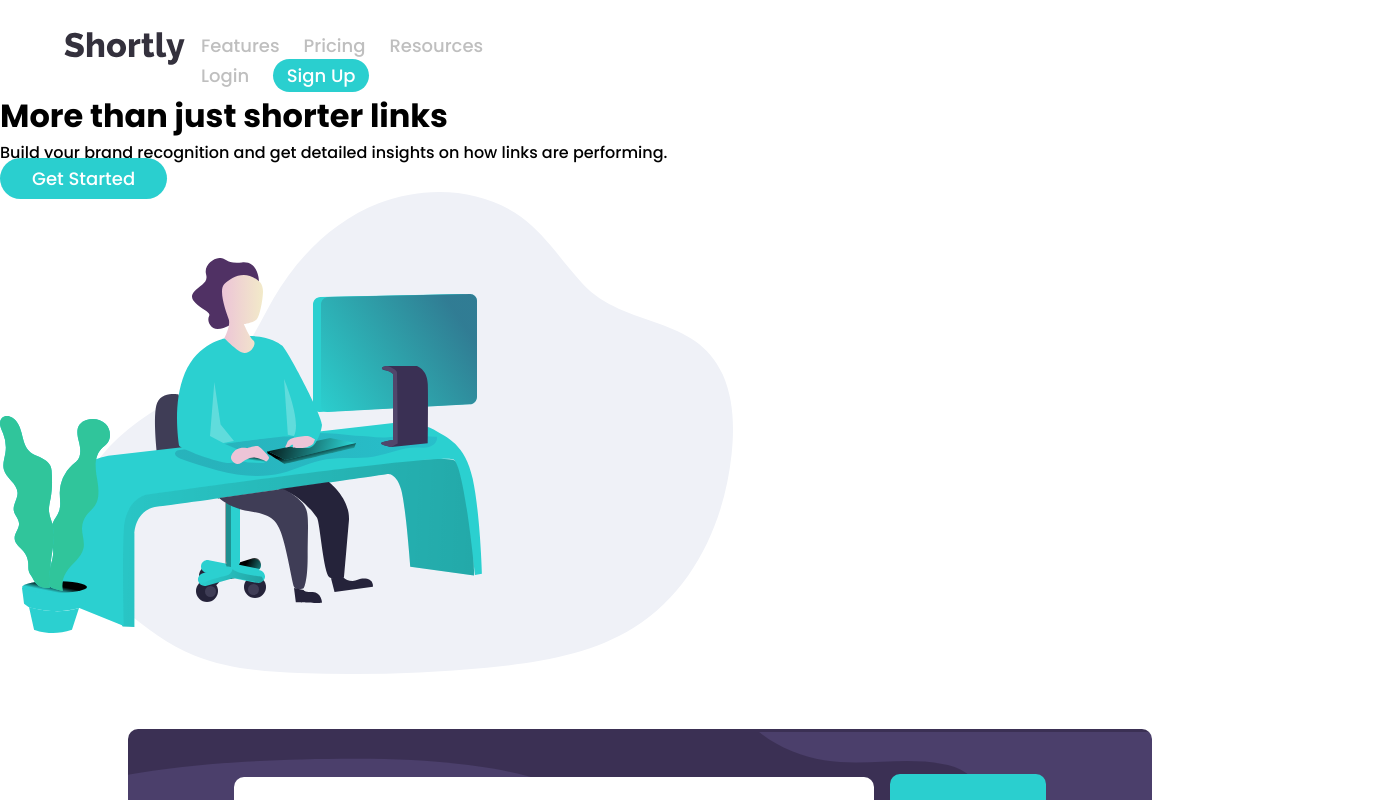
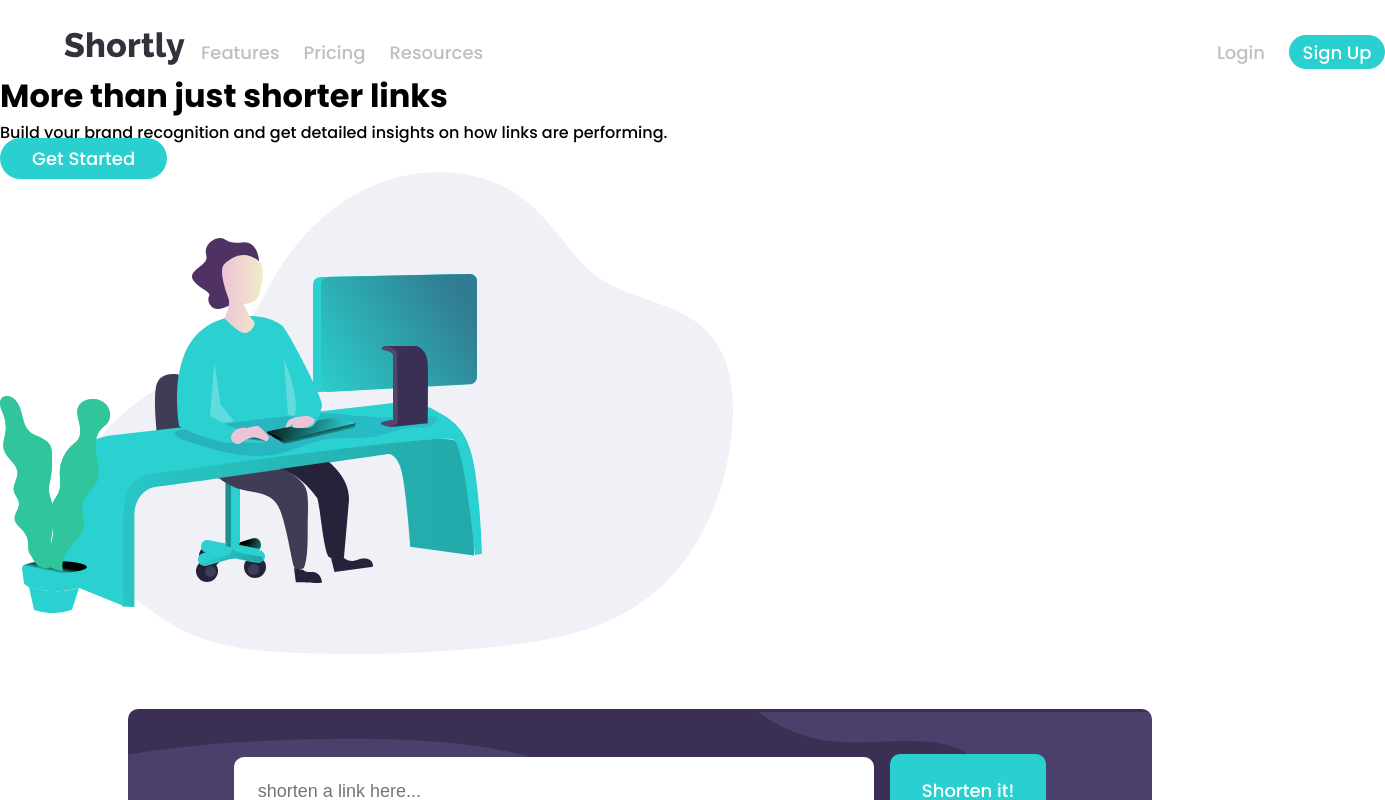
Before and after one commit to TalabiDele/Shortly-url-shortener, a React (Create React App) app: page / in a window 1280 px wide. Shown: the top 800 px of the page, 1385 px wide, since content can reach past the window. Built offline with nearby package versions, Linux system fonts and the light colour scheme.

Commit message:
Active properties added

```diff
--- a/src/components/Footer/Style.js
+++ b/src/components/Footer/Style.js
@@ -19,10 +19,17 @@ export const FooterStyle = Styled.footer`
 
   a {
     color: hsl(0, 0%, 75%);
+    transition: all 0.2s ease-in-out;
+
+      &:hover {
+      color: hsl(180, 66%, 49%);
+      transition: all 0.2s ease-in-out;
+    }
   }
 
   img {
     margin: 0 1rem;
+    transition: all 0.2s ease-in-out;
   }
 
   @media (max-width: 375px) {
--- a/src/components/Navbar/NavStyles.js
+++ b/src/components/Navbar/NavStyles.js
@@ -17,6 +17,12 @@ export const NavFlex = styled.div`
   a {
     color: hsl(0, 0%, 75%);
     font-size: 18px;
+    transition: all 0.2s ease-in-out;
+
+    &:hover {
+      color: #000000;
+      transition: all 0.2s ease-in-out;
+    }
   }
 
   @media (max-width: 375px) {
@@ -75,6 +81,10 @@ export const MobileFlex = styled.div`
 `;
 
 export const MobileMenu = styled.div`
+  display: flex;
+  justify-content: space-between;
+  width: 75rem;
+
   @media (max-width: 375px) {
     flex-direction: column;
     position: absolute;
@@ -89,7 +99,9 @@ export const MobileMenu = styled.div`
     right: 0;
     left: 0;
     border-radius: 15px;
+    height: ${({ isOpen }) => (isOpen ? "21rem" : "0rem")};
     opacity: ${({ isOpen }) => (isOpen ? "1" : "0")};
     transition: all 0.3s ease-in;
+    overflow: hidden;
   }
 `;
--- a/src/components/Navbar/Navbar.js
+++ b/src/components/Navbar/Navbar.js
@@ -15,7 +15,6 @@ const Navbar = () => {
 
   const handleOpen = () => {
     setIsOpen(!isOpen);
-    console.log(isOpen);
   };
 
   return (
--- a/src/components/styles/Button.js
+++ b/src/components/styles/Button.js
@@ -7,6 +7,12 @@ export const BtnSm = styled.a`
   width: 6rem;
   text-align: center;
   padding: 0.2rem;
+  transition: all 0.2s ease-in-out;
+
+  &:hover {
+    opacity: 0.7;
+    transition: all 0.2s ease-in-out;
+  }
 
   li {
     color: white;
@@ -28,6 +34,12 @@ export const BtnBgRound = styled.a`
   text-align: center;
   padding: 0.5rem 2rem;
   font-size: 18px;
+  transition: all 0.2s ease-in-out;
+
+  &:hover {
+    opacity: 0.7;
+    transition: all 0.2s ease-in-out;
+  }
 `;
 
 export const BtnBg = styled.a`
@@ -38,6 +50,12 @@ export const BtnBg = styled.a`
   text-align: center;
   padding: 1.5rem 2rem;
   font-size: 18px;
+  transition: all 0.2s ease-in-out;
+
+  &:hover {
+    opacity: 0.7;
+    transition: all 0.2s ease-in-out;
+  }
 
   @media (max-width: 375px) {
     width: 18rem;
```
